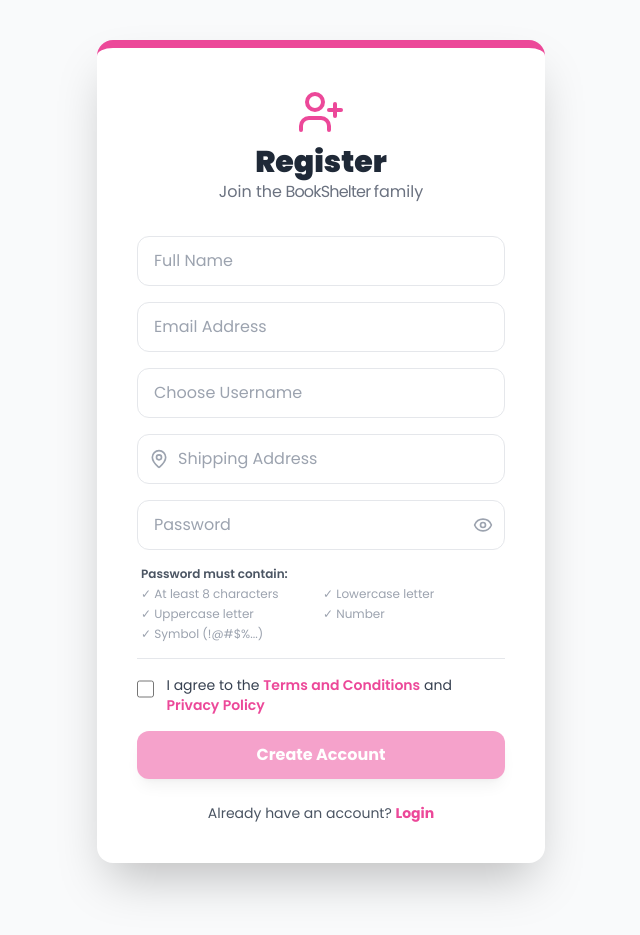
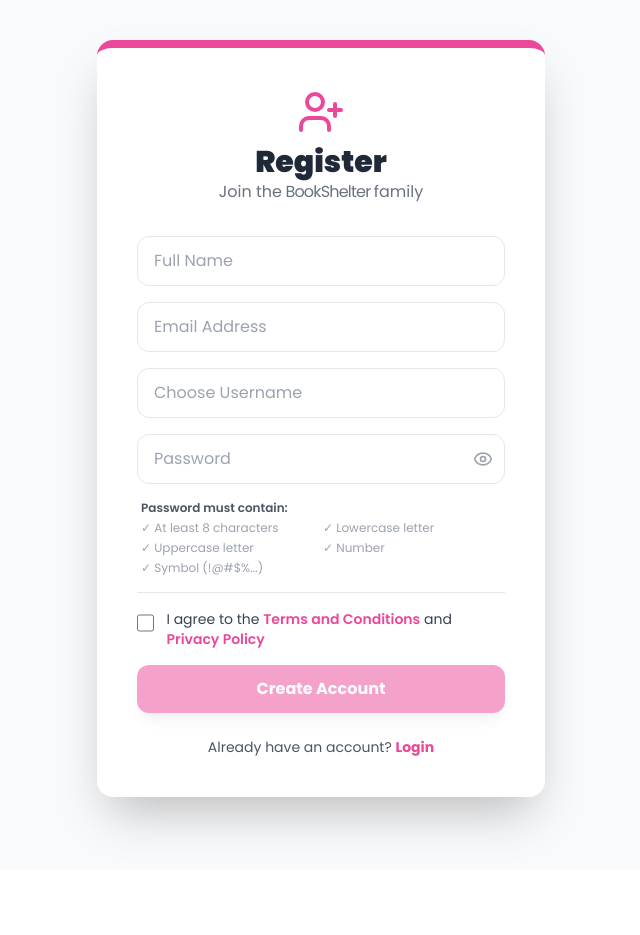
Before and after one commit to Shanqi05/CAT201_PROJECT, a React (Vite) app in the folder secondbook-frontend/: page /register in a window 1280 px wide. Shown: the whole page, without its empty margins (319-959 px from the left). After the commit the page ends 869 px from the top, so only its background shows below. Built offline with nearby package versions, Linux system fonts and the light colour scheme.

Commit message:
delete address from register

```diff
--- a/secondbook-frontend/src/pages/Auth/RegisterPage.jsx
+++ b/secondbook-frontend/src/pages/Auth/RegisterPage.jsx
@@ -1,6 +1,6 @@
 import React, { useState } from 'react';
 import { Link, useNavigate } from 'react-router-dom';
-import { UserPlus, Eye, EyeOff, MapPin } from 'lucide-react';
+import { UserPlus, Eye, EyeOff } from 'lucide-react';
 import TermsModal from '../../components/Common/TermsModal';
 import PrivacyModal from '../../components/Common/PrivacyModal';
 
@@ -11,7 +11,6 @@ const RegisterPage = () => {
         email: '',
         username: '',
         password: '',
-        address: '',
         role: 'USER' // Default role - always customer user, not admin
     });
     const [acceptedTerms, setAcceptedTerms] = useState(false);
@@ -73,7 +72,6 @@ const RegisterPage = () => {
         dataToSend.append('email', formData.email);
         dataToSend.append('username', formData.username);
         dataToSend.append('password', formData.password);
-        dataToSend.append('address', formData.address);
         dataToSend.append('role', 'USER'); // fixed for customer reg
 
         try {
@@ -127,18 +125,7 @@ const RegisterPage = () => {
                         onChange={(e) => setFormData({...formData, username: e.target.value})}
                         required
                     />
-                    <div className="relative">
-                        <div className="absolute inset-y-0 left-0 pl-3 flex items-center pointer-events-none">
-                            <MapPin className="h-5 w-5 text-gray-400" />
-                        </div>
-                        <input
-                            type="text"
-                            placeholder="Shipping Address"
-                            className="block w-full pl-10 pr-4 py-3 border border-gray-200 rounded-xl focus:ring-2 focus:ring-pink-400 outline-none"
-                            onChange={(e) => setFormData({...formData, address: e.target.value})}
-                            required
-                        />
-                    </div>
+
                     <div className="relative">
                         <input
                             type={showPassword ? "text" : "password"}
```
